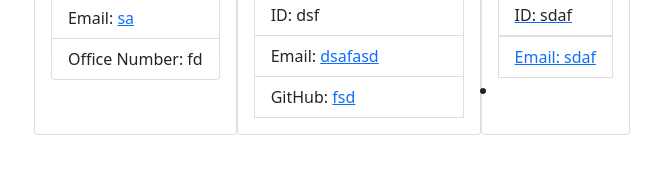
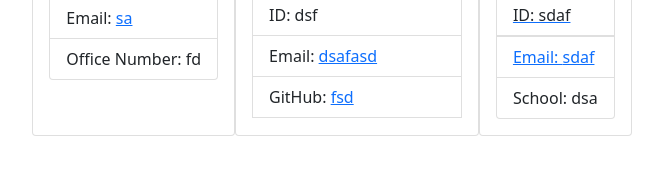
Before and after one commit to Hbrown16/Team-Profile-Generator, a website: page Out/output.html in a window 1280 px wide. Shown: the part 200-374 px from the top of the page, without its empty margins (308-971 px from the left). Drawn offline with nearby package versions, Linux system fonts and the light colour scheme.

Commit message:
int card done

```diff
--- a/Out/output.html
+++ b/Out/output.html
@@ -58,9 +58,13 @@
                 <ul class = "list-group">
                     <li class = "list-group-item"> ID: sdaf</li>
                     <li class = "list-group-item">Email: <a href = "mailto:sdaf">sdaf</a></li>
-                    <li class
+                    <li class = "list-group-item">School: dsa</li>
                 </ul>
             </div>
         </div>
+
+            </div>
+        </div>
+    </div>
 </body>
 </html>
```
